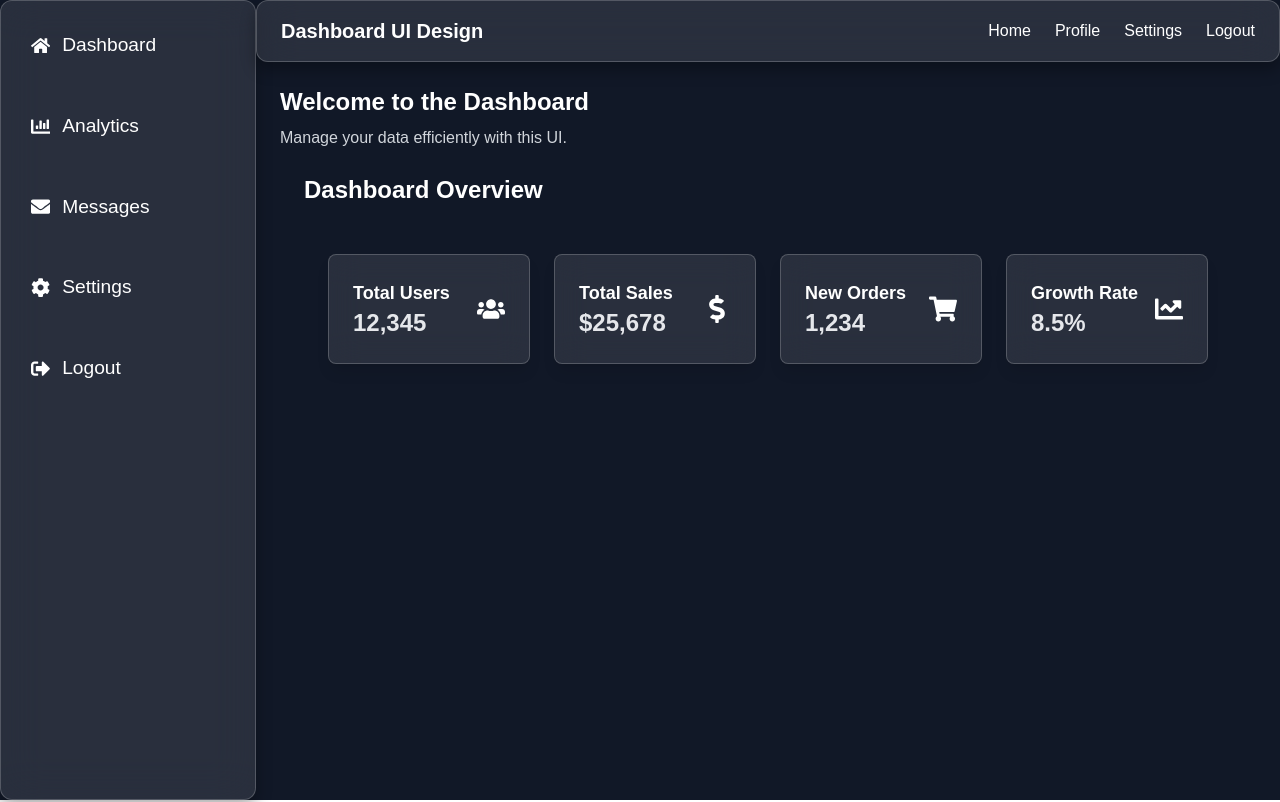
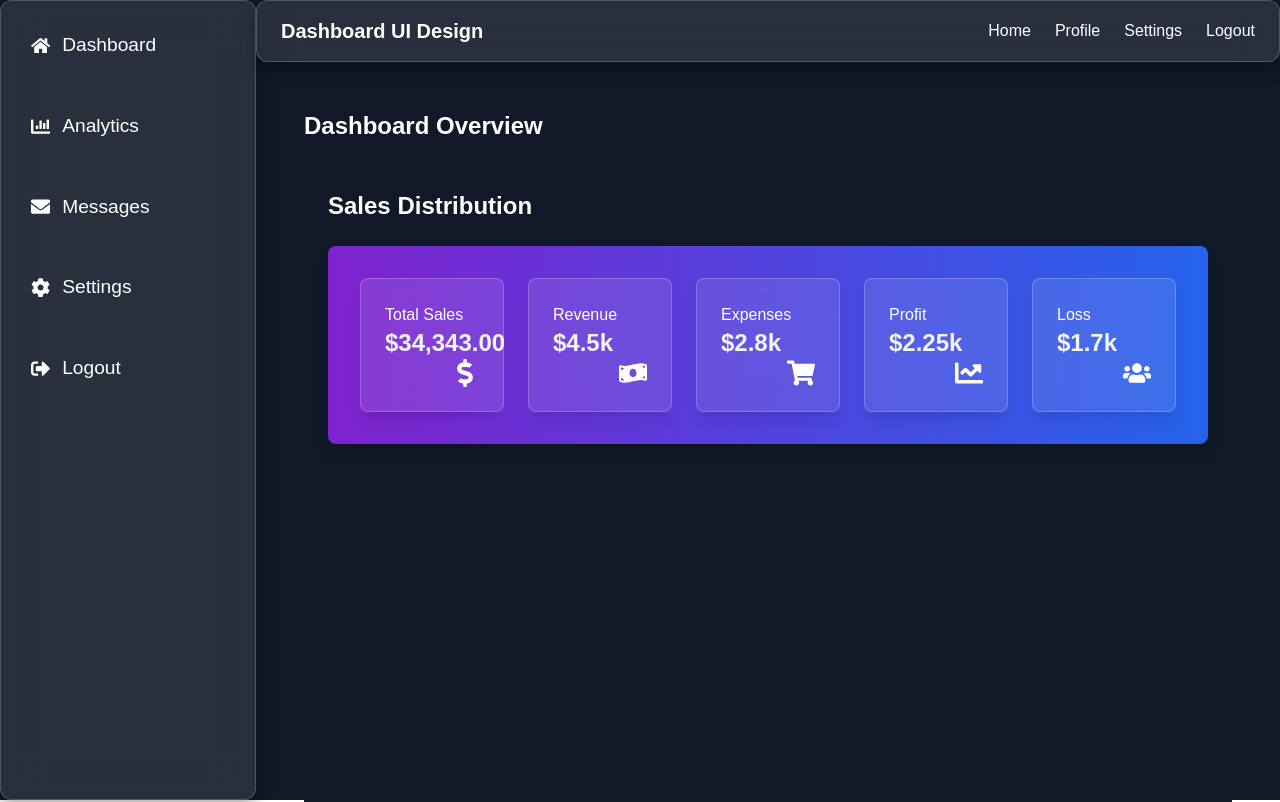
Before and after one commit to s8globals/dashboard-ui-revamp-nextjs-tailwind, a Next.js app: page / in a window 1280 px wide. Shown: the top 802 px of the page. Built offline with nearby package versions, Linux system fonts and the light colour scheme.

Commit message:
Add dashboard cards with gradient background

```diff
--- a/src/components/DashboardCards.jsx
+++ b/src/components/DashboardCards.jsx
@@ -1,43 +1,35 @@
-import { FaUsers, FaChartLine, FaShoppingCart, FaDollarSign } from "react-icons/fa";
+import { FaUsers, FaChartLine, FaShoppingCart, FaDollarSign, FaMoneyBillWave } from "react-icons/fa";
 
 const DashboardCards = () => {
   const cards = [
-    {
-      title: "Total Users",
-      value: "12,345",
-      icon: <FaUsers size={28} />,
-    },
-    {
-      title: "Total Sales",
-      value: "$25,678",
-      icon: <FaDollarSign size={28} />,
-    },
-    {
-      title: "New Orders",
-      value: "1,234",
-      icon: <FaShoppingCart size={28} />,
-    },
-    {
-      title: "Growth Rate",
-      value: "8.5%",
-      icon: <FaChartLine size={28} />,
-    },
+    { title: "Total Sales", value: "$34,343.00", icon: <FaDollarSign size={28} /> },
+    { title: "Revenue", value: "$4.5k", icon: <FaMoneyBillWave size={28} /> },
+    { title: "Expenses", value: "$2.8k", icon: <FaShoppingCart size={28} /> },
+    { title: "Profit", value: "$2.25k", icon: <FaChartLine size={28} /> },
+    { title: "Loss", value: "$1.7k", icon: <FaUsers size={28} /> },
   ];
 
   return (
-    <div className="grid grid-cols-1 sm:grid-cols-2 lg:grid-cols-4 gap-6 p-6">
-      {cards.map((card, index) => (
-        <div
-          key={index}
-          className="flex items-center justify-between p-6 rounded-lg bg-white/10 backdrop-blur-lg border border-white/20 shadow-lg hover:scale-105 transition-transform cursor-pointer"
-        >
-          <div>
-            <h3 className="text-lg font-semibold text-white">{card.title}</h3>
-            <p className="text-2xl font-bold text-gray-200">{card.value}</p>
-          </div>
-          <div className="text-white">{card.icon}</div>
+    <div className="p-6 bg-gray-900 min-h-screen">
+      {/* Section Title */}
+      <h2 className="text-2xl font-semibold text-white mb-6">Sales Distribution</h2>
+
+      {/* Gradient Background */}
+      <div className="relative p-8 rounded-lg bg-gradient-to-r from-purple-700 to-blue-600 shadow-lg">
+        {/* Grid of Cards */}
+        <div className="grid grid-cols-1 sm:grid-cols-2 lg:grid-cols-5 gap-6">
+          {cards.map((card, index) => (
+            <div
+              key={index}
+              className="flex flex-col items-start justify-between p-6 rounded-lg bg-white/10 backdrop-blur-lg border border-white/20 shadow-lg transition-transform cursor-pointer hover:scale-105"
+            >
+              <h3 className="text-md font-medium text-white">{card.title}</h3>
+              <p className="text-2xl font-bold text-gray-100">{card.value}</p>
+              <div className="text-white self-end">{card.icon}</div>
+            </div>
+          ))}
         </div>
-      ))}
+      </div>
     </div>
   );
 };
--- a/src/pages/index.js
+++ b/src/pages/index.js
@@ -21,10 +21,7 @@ const Dashboard = () => {
 
         {/* Dashboard Content */}
         <main className="p-6">
-          <h2 className="text-2xl font-bold">Welcome to the Dashboard</h2>
-          <p className="mt-2 text-gray-300">
-            Manage your data efficiently with this UI.
-          </p>
+
           <div className="p-6">
             <h2 className="text-2xl font-semibold text-white mb-6">
               Dashboard Overview
```
